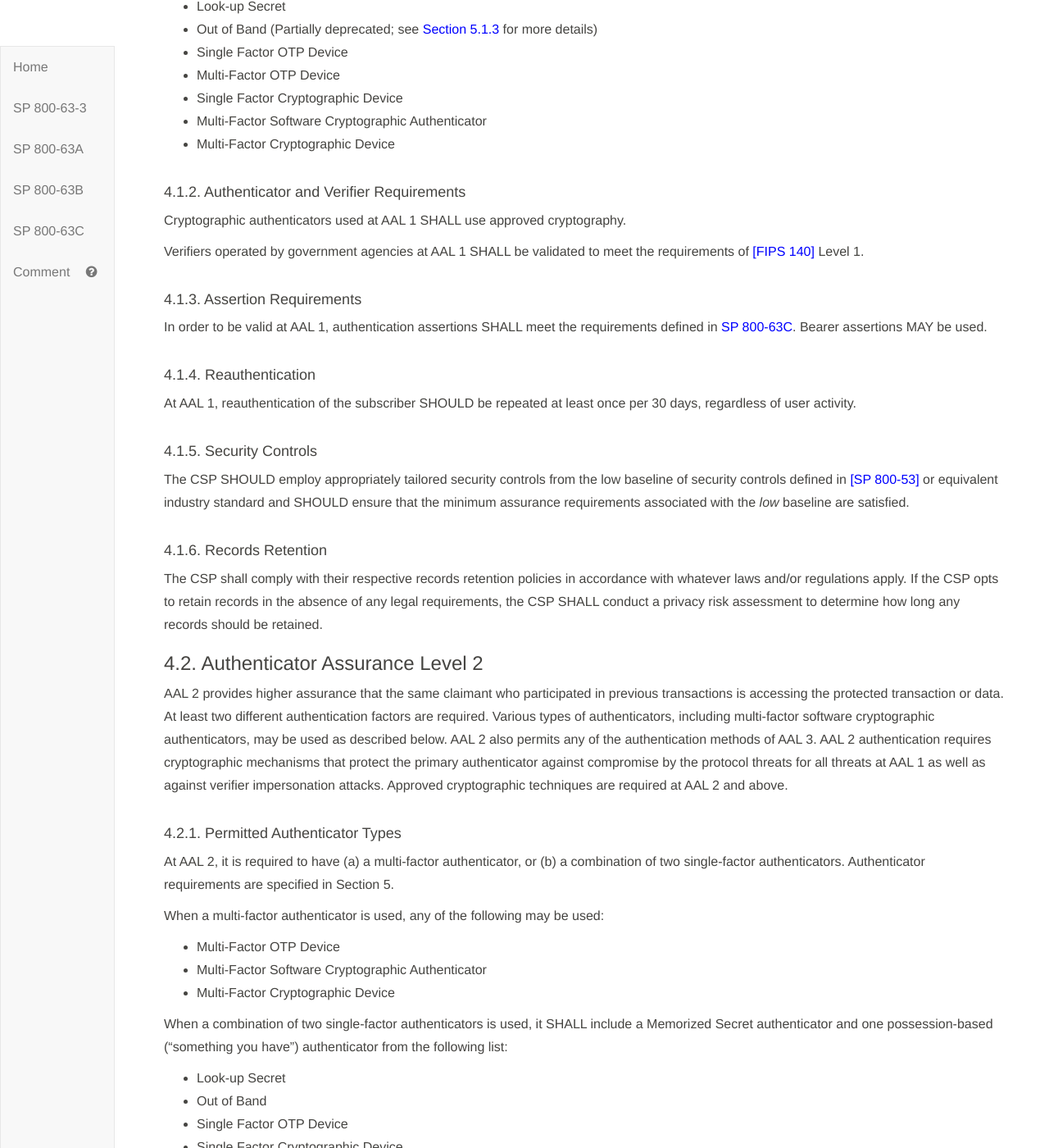
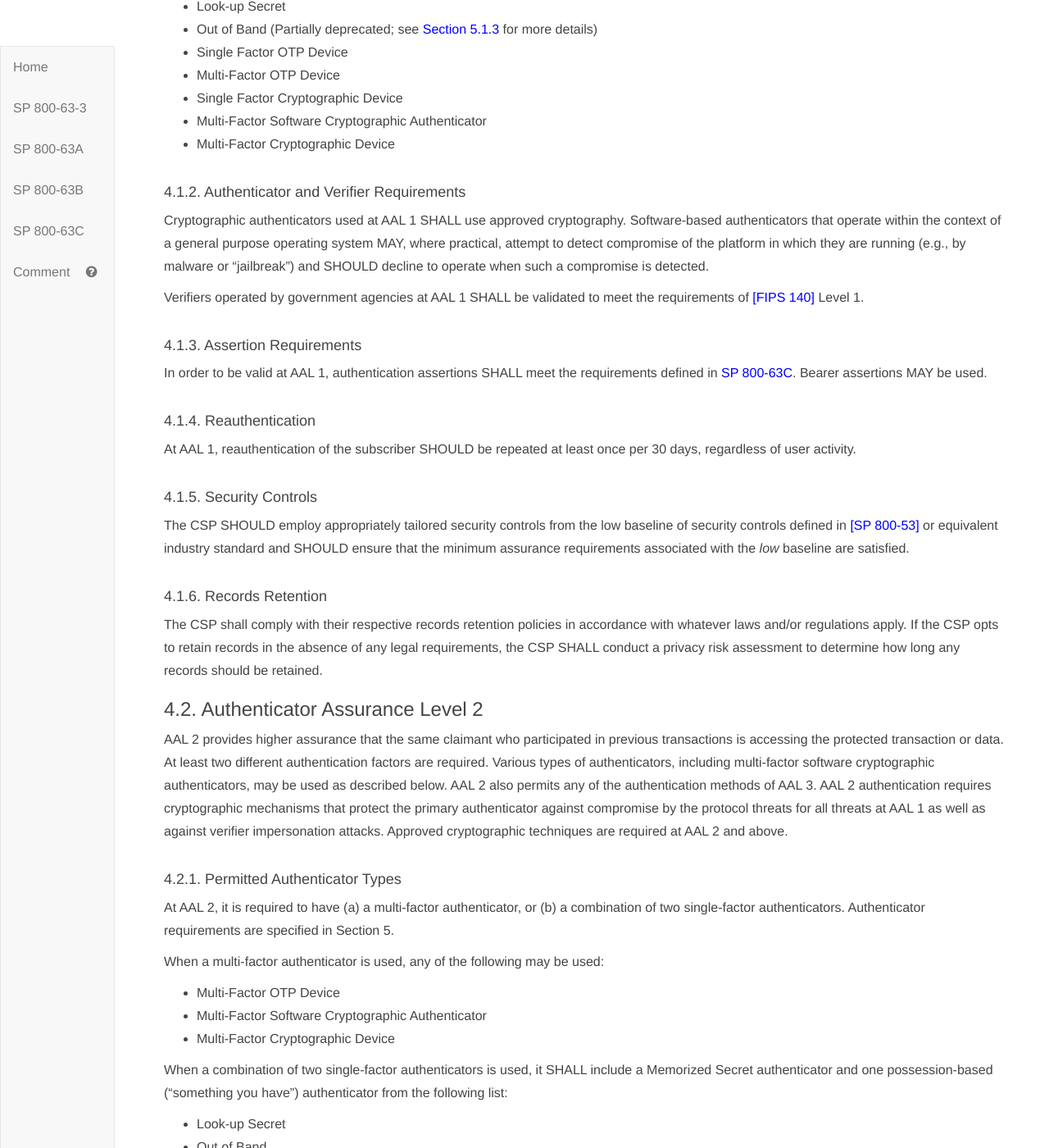
Before and after one commit to usnistgov/800-63-3, a Jekyll site: the page built from sp800-63b.md, in a window 1280 px wide and 1400 px high, scrolled down 19958 px. Shown: the whole window at 82% size. Built offline with Jekyll 4.4.1, drawn with Linux system fonts in a browser that asks for light colours; some of the changed text lies outside the part shown.

Commit message:
Suggest malware/jailbreak detection for software-based authenticators. Resolves usnistgov/800-63-3#210

```diff
--- a/sp800-63b/sec4_aal.md
+++ b/sp800-63b/sec4_aal.md
@@ -48,7 +48,7 @@ Authenticator Assurance Level 1 permits the use of any of the following authenti
 
 #### 4.1.2. Authenticator and Verifier Requirements
 
-Cryptographic authenticators used at AAL 1 SHALL use approved cryptography.
+Cryptographic authenticators used at AAL 1 SHALL use approved cryptography. Software-based authenticators that operate within the context of a general purpose operating system MAY, where practical, attempt to detect compromise of the platform in which they are running (e.g., by malware or "jailbreak") and SHOULD decline to operate when such a compromise is detected.
 
 Verifiers operated by government agencies at AAL 1 SHALL be validated to meet the requirements of [[FIPS 140]](#FIPS140-2) Level 1.
 
@@ -93,7 +93,7 @@ When a combination of two single-factor authenticators is used, it SHALL include
 
 #### 4.2.2. Authenticator and Verifier Requirements
 
-Cryptographic authenticators used at AAL 2 SHALL use approved cryptography. Authenticators developed by government agencies SHALL be validated to meet the requirements of [[FIPS 140]](#FIPS140-2) Level 1.
+Cryptographic authenticators used at AAL 2 SHALL use approved cryptography. Authenticators developed by government agencies SHALL be validated to meet the requirements of [[FIPS 140]](#FIPS140-2) Level 1. Software-based authenticators that operate within the context of a general purpose operating system MAY, where practical, attempt to detect compromise of the platform in which they are running (e.g., by malware or "jailbreak") and SHOULD decline to operate when such a compromise is detected.
 
 Verifiers operated by government agencies at AAL 2 SHALL be validated to meet the requirements of [[FIPS 140]](#FIPS140-2) Level 1.
 
```
